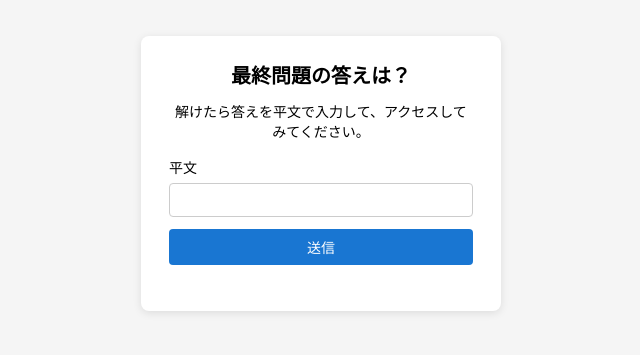
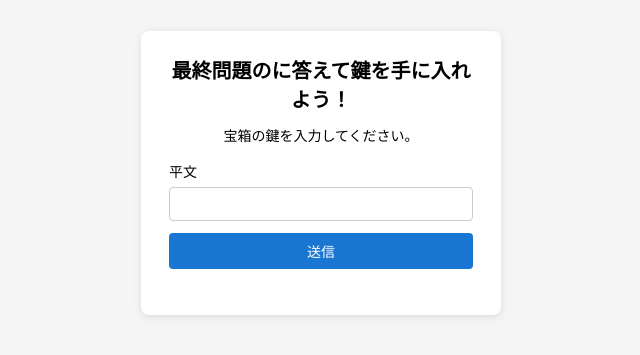
Before and after one commit to JochanX1/taiken, a plain HTML site: page index.html in a window 1280 px wide. Shown: the part 227-582 px from the top of the page, without its empty margins (319-959 px from the left). Drawn offline with Linux system fonts and the light colour scheme.

```diff
--- a/index.html
+++ b/index.html
@@ -72,8 +72,8 @@
 </head>
 <body>
   <div class="container">
-    <h1>最終問題の答えは？</h1>
-    <p>解けたら答えを平文で入力して、アクセスしてみてください。</p>
+    <h1>最終問題のに答えて鍵を手に入れよう！</h1>
+    <p>宝箱の鍵を入力してください。</p>
     <form id="passwordForm">
       <label for="password">平文</label>
       <input type="password" id="password" autocomplete="off" required>
```
